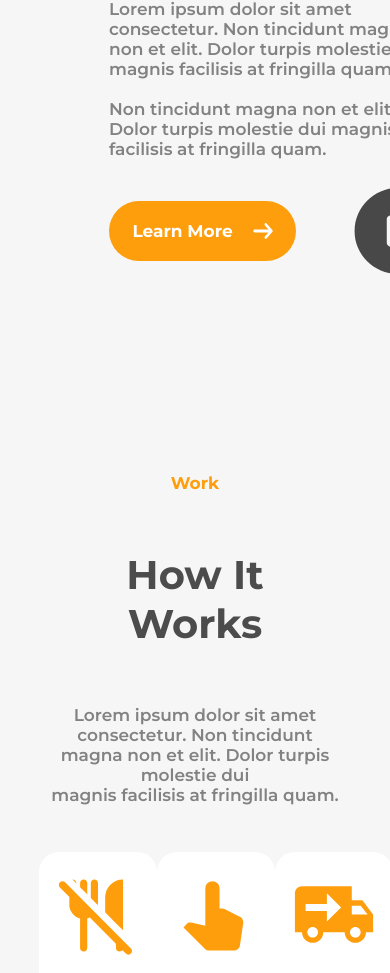
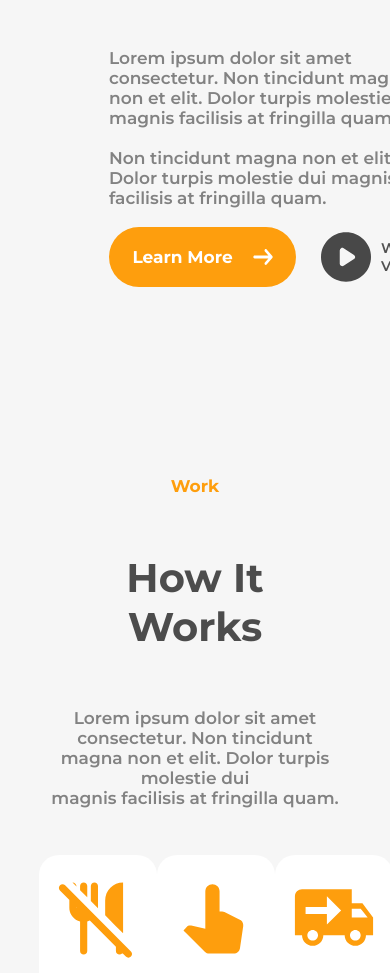
Before and after one commit to mambachristophersteven/react-restaurant-landing-page, a React (Create React App) app: page / in a window 390 px wide. Shown: the part 1377-2350 px from the top of the page. Built offline with nearby package versions, Linux system fonts and the light colour scheme.

Commit message:
AboutSection responsiveness for small laptops updated

```diff
--- a/src/Sections/AboutSection/AboutSection.css
+++ b/src/Sections/AboutSection/AboutSection.css
@@ -74,4 +74,16 @@
     .about-section .section-text{
         font-size: 17px;
     }
+    .play-text{
+        font-size: 14px;
+    }
+    .play{
+        gap: 5px;
+    }
+    .play img{
+        width: 60px;
+    }
+    .buttons{
+        gap: 20px;
+    }
 }
```
